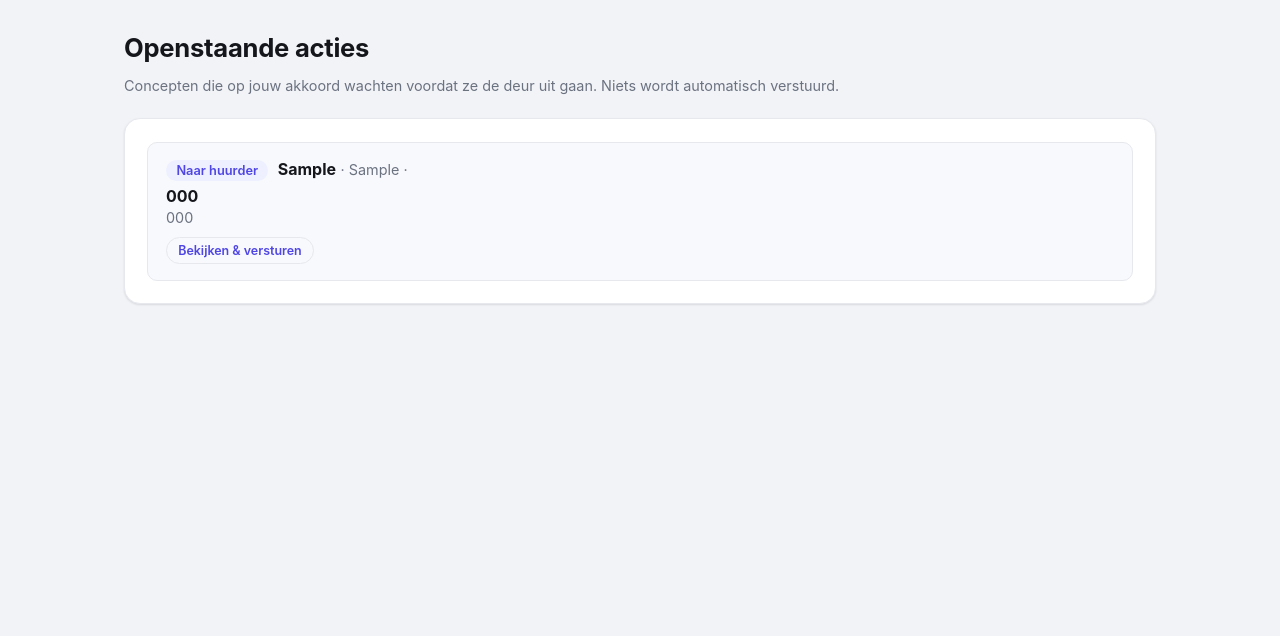
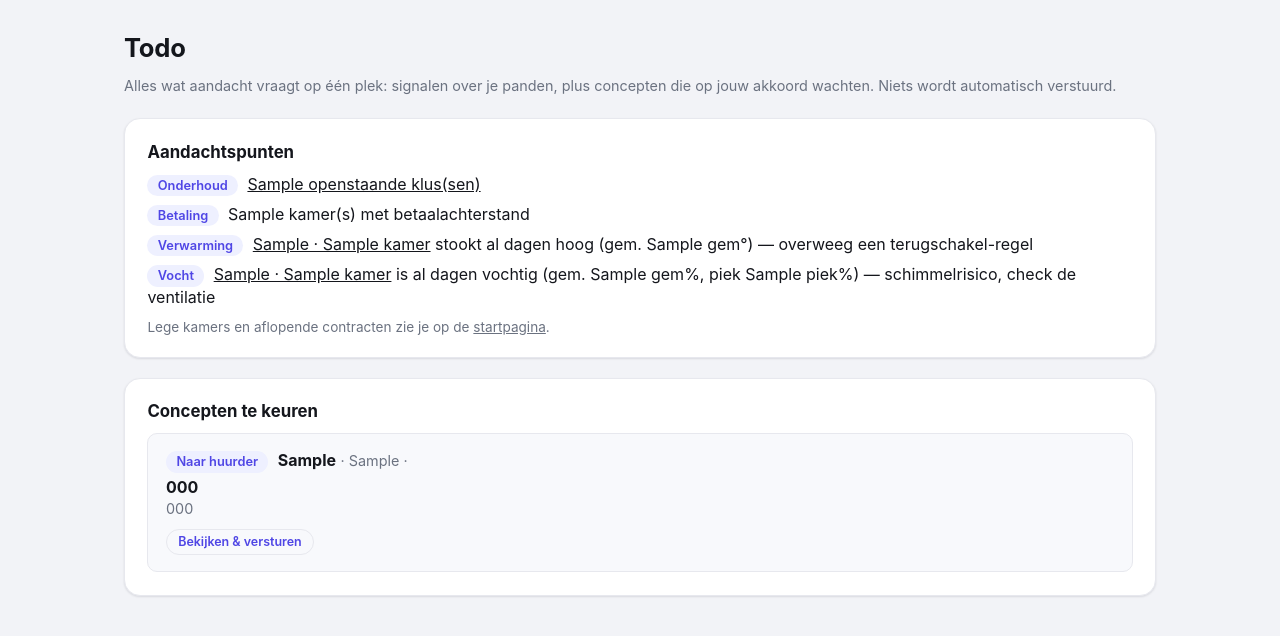
Before and after one commit to jmmreckman/kamerverhuur-scanner, a Flask app: template webapp/templates/acties_overzicht.html in a window 1280 px wide. Shown: the top 636 px of the page. Run offline with Flask 3, Linux system fonts and the light colour scheme; the template is opened without the code that fills it: most values are stand-ins (such as "Sample title", 1, 10 or a date in 2020); parts of the project's set-up code (start-up, migrations or seed data) failed here and were passed over; some libraries are stand-ins or nearby versions.

Commit message:
todo: 'Openstaande acties' + 'Wat vraagt aandacht' samengevoegd tot 'Todo'
De twee overlapten: 'Wat vraagt aandacht' (pandkiezer) is een alleen-lezen
samenvatting die o.a. naar de concept-wachtrij linkte; 'Openstaande acties' is
die wachtrij zelf. Nu één woord 'Todo', op twee plekken:
- Pandkiezer: de kaart heet 'Todo' (blijft de snelle samenvatting, met een
  'Alles bekijken'-link).
- Menu: 'Openstaande acties' -> 'Todo', en die pagina toont nu bovenaan de
  aandachtssignalen (onderhoud, betaalachterstand, warme/vochtige kamers) +
  daaronder de concept-goedkeur-wachtrij. Eén plek voor alles wat actie vraagt.

Co-Authored-By: Claude Opus 4.8 <noreply@anthropic.com>
Claude-Session: https://claude.ai/code/session_01A1CqEaH5MfvneD1xZWbshq

```diff
--- a/webapp/app.py
+++ b/webapp/app.py
@@ -1967,7 +1967,10 @@ def create_app(config: Config | None = None) -> Flask:
                 "pand_naam": pand_namen.get(a["pand_slug"], a["pand_slug"] or "Nog koppelen"),
                 "contact_naam": contact["naam"] if contact else None,
             })
-        return render_template("acties_overzicht.html", rijen=rijen)
+        # De "Todo"-pagina = de aandachtssignalen (zelfde als op de pandkiezer,
+        # minus de concepten-regel want die staan hieronder al als wachtrij) +
+        # de concept-goedkeur-wachtrij.
+        return render_template("acties_overzicht.html", rijen=rijen, aandacht=_aandacht_goedkope_signalen(panden))
 
     @app.route("/acties/<int:actie_id>")
     @login_required
--- a/webapp/templates/acties_overzicht.html
+++ b/webapp/templates/acties_overzicht.html
@@ -1,12 +1,35 @@
 {% extends "base.html" %}
-{% block title %}Openstaande acties{% endblock %}
+{% block title %}Todo{% endblock %}
 {% block content %}
 <div class="page-header">
-  <h1>Openstaande acties</h1>
-  <p class="muted">Concepten die op jouw akkoord wachten voordat ze de deur uit gaan. Niets wordt automatisch verstuurd.</p>
+  <h1>Todo</h1>
+  <p class="muted">Alles wat aandacht vraagt op één plek: signalen over je panden, plus concepten die op jouw akkoord wachten. Niets wordt automatisch verstuurd.</p>
 </div>
 
+{% set heeft_signalen = aandacht and (aandacht.onderhoud_open or aandacht.betaal_achter or aandacht.verwarming_warm or aandacht.verwarming_vocht) %}
+{% if heeft_signalen %}
+<div class="card" style="margin-bottom:1.25rem">
+  <h2 style="margin-top:0">Aandachtspunten</h2>
+  <ul style="list-style:none;padding:0;margin:0;display:flex;flex-direction:column;gap:.5rem">
+    {% if aandacht.onderhoud_open %}<li><span class="pil pil-neutral">Onderhoud</span> <a href="{{ url_for('onderhoud_overzicht') }}">{{ aandacht.onderhoud_open }} openstaande klus(sen)</a></li>{% endif %}
+    {% if aandacht.betaal_achter %}<li><span class="pil pil-neutral">Betaling</span> {{ aandacht.betaal_achter }} kamer(s) met betaalachterstand</li>{% endif %}
+    {% for w in aandacht.verwarming_warm %}
+    <li><span class="pil pil-neutral">Verwarming</span>
+      <a href="{{ url_for('verwarming_zone', pand_slug=w.pand_slug, provider=w.provider, home_id=w.home_id, zone_id=w.zone_id) }}">{{ w.pand_naam }} &middot; {{ w.kamer }}</a>
+      stookt al dagen hoog (gem. {{ w.gem }}&deg;) &mdash; overweeg een terugschakel-regel</li>
+    {% endfor %}
+    {% for v in aandacht.verwarming_vocht %}
+    <li><span class="pil pil-neutral">Vocht</span>
+      <a href="{{ url_for('verwarming_zone', pand_slug=v.pand_slug, provider=v.provider, home_id=v.home_id, zone_id=v.zone_id) }}">{{ v.pand_naam }} &middot; {{ v.kamer }}</a>
+      is al dagen vochtig (gem. {{ v.gem }}%, piek {{ v.piek }}%) &mdash; schimmelrisico, check de ventilatie</li>
+    {% endfor %}
+  </ul>
+  <p class="muted" style="margin:.75rem 0 0;font-size:.85rem">Lege kamers en aflopende contracten zie je op de <a href="{{ url_for('start') }}">startpagina</a>.</p>
+</div>
+{% endif %}
+
 <div class="card">
+  <h2 style="margin-top:0">Concepten te keuren</h2>
   {% if rijen %}
     {% for r in rijen %}
     <div class="item-box">
@@ -24,7 +47,7 @@
     </div>
     {% endfor %}
   {% else %}
-  <p class="muted">Geen openstaande acties. Concepten die je op een communicatie- of onderhoudspagina in de wachtrij zet, verschijnen hier.</p>
+  <p class="muted">Geen concepten in de wachtrij. Concepten die je op een communicatie- of onderhoudspagina klaarzet, verschijnen hier.</p>
   {% endif %}
 </div>
 {% endblock %}
--- a/webapp/templates/pand_kiezer.html
+++ b/webapp/templates/pand_kiezer.html
@@ -8,7 +8,10 @@
 
 {% if panden %}
 <div class="card" id="aandacht-card" style="margin-bottom:1.5rem">
-  <h2 style="margin-top:0">Wat vraagt aandacht</h2>
+  <h2 style="margin-top:0;display:flex;justify-content:space-between;align-items:baseline;gap:1rem">
+    <span>Todo</span>
+    <a href="{{ url_for('acties_overzicht') }}" style="font-size:.8rem;font-weight:600">Alles bekijken &rarr;</a>
+  </h2>
   <ul id="aandacht-lijst" style="list-style:none;padding:0;margin:0;display:flex;flex-direction:column;gap:.5rem">
     {% if aandacht.concepten %}<li><span class="pil pil-neutral">Communicatie</span> <a href="{{ url_for('acties_overzicht') }}">{{ aandacht.concepten }} concept(en) te keuren</a></li>{% endif %}
     {% if aandacht.onderhoud_open %}<li><span class="pil pil-neutral">Onderhoud</span> <a href="{{ url_for('onderhoud_overzicht') }}">{{ aandacht.onderhoud_open }} openstaande klus(sen)</a></li>{% endif %}
```
